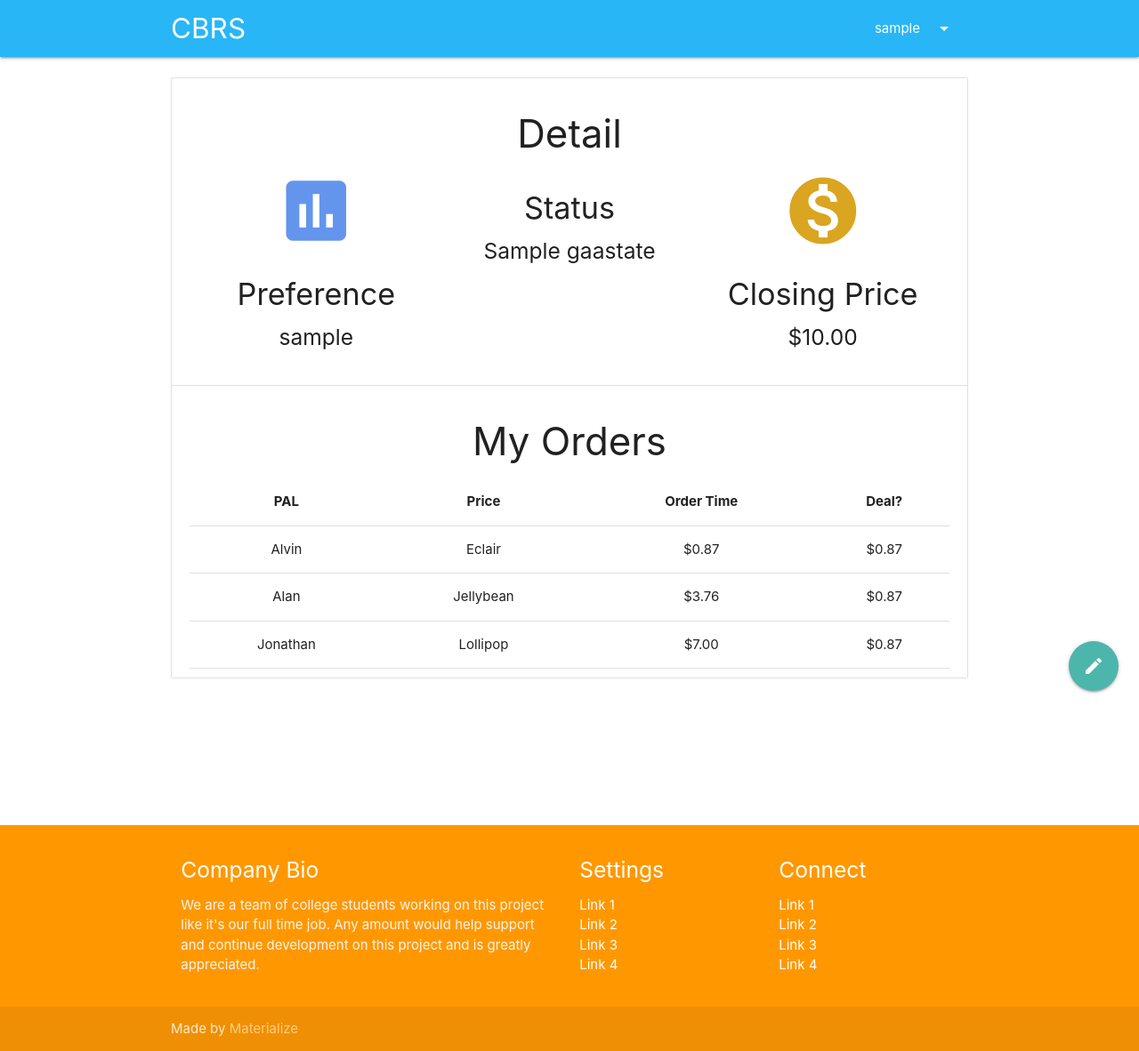
After one commit to Hsun-Yu/CBRS-Trading-System, a Django app: page //order in a window 1280 px wide. The commit adds this page. Shown: the whole page at 89% size. Run offline with Django 3.2, Linux system fonts and the light colour scheme; a user stored in the database is signed in; tables that the repository leaves empty hold one stand-in row (values such as "Sample post"); some libraries are stand-ins or nearby versions.

Commit message:
Finish order page

```diff
--- a/templates/main/layout.html
+++ b/templates/main/layout.html
@@ -23,7 +23,7 @@
     <li class="divider"></li>
     {% for group in request.user.groups.all %}
       {% if group.name == 'PAL' %}
-        <li><a href="trading/setprice">Price</a></li>
+        <li><a href="trading/price">Price</a></li>
         <li><a href="#!">Logs</a></li>
       {% endif %}
       {% if group.name == 'GAA' %}
@@ -38,11 +38,12 @@
     <li class="divider"></li>
     {% for group in request.user.groups.all %}
       {% if group.name == 'PAL' %}
-        <li><a href="trading/setprice">Price</a></li>
+        <li><a href="trading/price">Pricing & Detail</a></li>
         <li><a href="#!">Logs</a></li>
       {% endif %}
       {% if group.name == 'GAA' %}
-        <li><a href="#!">Orders</a></li>
+        <li><a href="trading/order">Orders & Detail</a></li>
+        <li><a href="trading/order">Market</a></li>
       {% endif %}
     {% endfor %}
     <li class="divider"></li>
--- a/trading/forms.py
+++ b/trading/forms.py
@@ -2,7 +2,7 @@ from django import forms
 from django.forms import ModelForm
 from django.contrib.auth.models import User
 from django.contrib.auth.forms import UserCreationForm
-from .models import PAL
+from .models import PAL, GAA
 
 class SignUpForm(UserCreationForm):
     userSelect = forms.ChoiceField(choices=[(1, "GAA"), (2, "PAL")])
@@ -16,4 +16,11 @@ class SignUpForm(UserCreationForm):
 class EditPALForm(ModelForm):
     class Meta:
         model = PAL
+        exclude = ()
         fields = ('numberOfRemaining', 'price')
+
+class EditGAAForm(ModelForm):
+    class Meta:
+        model = GAA
+        exclude = ()
+        fields = ('preference',)
--- a/trading/models.py
+++ b/trading/models.py
@@ -26,18 +26,18 @@ class GAAState(models.Model):
 
 class GAA(models.Model):
     user = models.OneToOneField(User, on_delete=models.CASCADE)
-    state = models.ForeignKey(GAAState, default=1, on_delete=models.CASCADE)
+    status = models.ForeignKey(GAAState, default=1, on_delete=models.CASCADE)
     preference = models.ForeignKey(PAL, on_delete=models.CASCADE, default=None, blank=True, null=True)
     def __str__(self):
         return self.user.username
 
 class Order(models.Model):
     GAA = models.ForeignKey(GAA, on_delete=models.CASCADE)
+    PAL = models.ForeignKey(PAL, on_delete=models.CASCADE, default=None, blank=True, null=True)
     price = models.DecimalField(max_digits=6, decimal_places=2)
     orderDatetime = models.DateTimeField(default=datetime.now)
     isFinish = models.BooleanField(default=False)
-    dealWith = models.ForeignKey(PAL, on_delete=models.CASCADE, default=None, blank=True, null=True)
     dealDateTime = models.DateTimeField(default=None, blank=True)
 
     def __str__(self):
-        return self.GAA.name
+        return self.GAA.user.username
--- /dev/null
+++ b/trading/templates/trading/order.html
@@ -0,0 +1,117 @@
+{% extends "main/layout.html" %}
+{% block content %}
+    {% load static %}
+
+    <div class="container">
+        <div class="fixed-action-btn">
+            <a title="Edit Detail" class="btn-floating btn-large teal lighten-2 modal-trigger" href="#modal1"><i class="material-icons">edit</i></a>
+        </div>
+          <!-- Modal Structure -->
+
+        <div id="modal1" class="modal">
+            <form method="post">
+                {% csrf_token %}
+                <div class="modal-content">
+                    <h4>Edit Detail</h4>
+                    <div id="preferenceselect"  class="row">
+                        <div class="input-field col s12">
+                            {{ form.preference }}
+                            <label>Preference</label>
+                        </div>
+                    </div>
+                </div>
+                <div class="modal-footer">
+                    <button type="submit" class="modal-close btn-flat">Edit</button>
+                </div>
+            </form>
+        </div>
+        <ul class="collection">
+            <li class="collection-item">
+                <h3 style="text-align: center;">Detail</h3>
+                <div class="row center">
+                    <div class="col s4">
+                        <i style="color: cornflowerblue;" class="large material-icons">assessment</i>
+                        <h4>Preference</h3>
+                        <h5>{{ gaa.preference }}</h5>
+                    </div>
+                    <div class="col s4">
+                    {% if gaa.status.name == "Idle" %}
+                        <i style="color: #ff8a65;" class="large material-icons">access_time</i>
+                    {% elif gaa.status.name == "Granted" %}
+                        <i style="color: #00bfa5;" class="large material-icons">check</i>
+                    {% elif gaa.status.name == "Authorized" %}
+                        <i style="color: #00bfa5;" class="large material-icons">done_all</i>
+                    {% endif %}
+                        <h4>Status</h3>
+                        <h5>{{ gaa.status }}</h5>
+                    </div>
+                    <div class="col s4">
+                        <i style="color: goldenrod;" class="large material-icons">monetization_on</i>
+                        <h4>Closing Price</h3>
+                        {% if orders.count == 0 %}
+                            <h5>None</h5>
+                        {% else %}
+                            <h5>${{ orders.0.price }}</h5>
+                        {% endif %}
+                    </div>
+                </div>
+            </li>
+            <li class="collection-item">
+                <h3 style="text-align: center;">My Orders</h3>
+                    {% if orders.count == 0 %}
+                        <h4 style="text-align: center;">Sorry, you have no orders.</h4>
+                    {% else %}
+                        <table class="highlight centered">
+                            <thead>
+                                <tr>
+                                    <th>PAL</th>
+                                    <th>Price</th>
+                                    <th>Order Time</th>
+                                    <th>Deal?</th>
+                                </tr>
+                            </thead>
+
+                            <tbody>
+                                <tr>
+                                    <td>Alvin</td>
+                                    <td>Eclair</td>
+                                    <td>$0.87</td>
+                                    <td>$0.87</td>
+                                </tr>
+                                <tr>
+                                    <td>Alan</td>
+                                    <td>Jellybean</td>
+                                    <td>$3.76</td>
+                                    <td>$0.87</td>
+                                </tr>
+                                <tr>
+                                    <td>Jonathan</td>
+                                    <td>Lollipop</td>
+                                    <td>$7.00</td>
+                                    <td>$0.87</td>
+                                </tr>
+                            </tbody>
+                        </table>
+                    {% endif %}
+
+
+
+
+            </li>
+        </ul>
+
+    </div>
+    <script>
+        document.addEventListener('DOMContentLoaded', function() {
+            var elems = document.querySelectorAll('.modal');
+            var instances = M.Modal.init(elems, options);
+          });
+
+          // Or with jQuery
+
+          $(document).ready(function(){
+            $('.modal').modal();
+          });
+    </script>
+
+{% endblock %}
--- a/trading/urls.py
+++ b/trading/urls.py
@@ -7,5 +7,6 @@ urlpatterns = [
     url(r'/login', views.loginView, name='loginView'),
     url(r'/signup', views.signupView, name='signupView'),
     url(r'/logout', views.logoutView, name='logoutView'),
-    url(r'/setprice', views.setPriceView, name='setPriceView'),
+    url(r'/price', views.priceView, name='priceView'),
+    url(r'/order', views.orderView, name='orderView'),
 ];
--- a/trading/views.py
+++ b/trading/views.py
@@ -1,10 +1,10 @@
 from django.shortcuts import render
 from django.http import HttpResponse, HttpResponseRedirect
-from .forms import SignUpForm, EditPALForm
+from .forms import SignUpForm, EditPALForm, EditGAAForm
 from django.contrib.auth.models import User, Group
 from django.contrib.auth.forms import AuthenticationForm
 from django.contrib.auth import login, logout, authenticate
-from .models import PAL, GAA, PALHistory
+from .models import PAL, GAA, PALHistory, Order
 from django.shortcuts import render, redirect
 from django.contrib import messages
 from django.contrib.auth import login as auth_login
@@ -71,19 +71,18 @@ def logoutView(request):
     messages.info(request, "Logged out successfully!")
     return redirect('/')
 
-def setPriceView(request):
+def priceView(request):
     if request.method == 'POST':
         form = EditPALForm(request.POST)
         if form.is_valid():
             pal = PAL.objects.get(user=request.user)
-            originalPrice = pal.price
             pal.price = form.cleaned_data.get('price')
             pal.numberOfRemaining = form.cleaned_data.get('numberOfRemaining')
             pal.save()
             history = PALHistory.objects.create(PAL=pal, price=pal.price)
             PALHistory.save(history)
             messages.success(request, f"Edited successfully~")
-            return HttpResponseRedirect('/trading/setprice')
+            return HttpResponseRedirect('/trading/price')
 
 
     if request.user.is_authenticated:
@@ -99,5 +98,27 @@ def setPriceView(request):
                 labels.append(i.updateDateTime.strftime('%Y-%m-%d %H:%M'))
 
             form = EditPALForm(instance=pal)
-            return render(request, 'trading/setprice.html', {'data':data, 'labels':labels, 'label':label, 'pal':pal, 'form':form})
+            numberOfDatas = 100
+            return render(request, 'trading/price.html', {'data':data[:numberOfDatas], 'labels':labels[:numberOfDatas], 'label':label, 'pal':pal, 'form':form})
     return redirect('/')
+
+def orderView(request):
+    if request.method == 'POST':
+        form = EditGAAForm(request.POST)
+        if form.is_valid():
+            gaa = GAA.objects.get(user=request.user)
+            gaa.preference = form.cleaned_data.get('preference')
+            gaa.save()
+            messages.success(request, f"Edited successfully~")
+            return HttpResponseRedirect('/trading/order')
+
+
+    if request.user.is_authenticated:
+        user = request.user
+        if GAA.objects.filter(user=user).exists():
+            gaa = GAA.objects.get(user=user)
+            orders = []
+            orders = Order.objects.filter(GAA=gaa)
+            form = EditGAAForm(instance=gaa)
+            return render(request, 'trading/order.html', {'gaa':gaa, 'form':form, 'orders':orders})
+    return redirect('/')
```
Also changed, not shown: trading/templates/trading/price.html (renamed from trading/templates/trading/setprice.html, +4 -4 lines), trading/migrations/0009_auto_20200601_0041.py (added), trading/migrations/0010_auto_20200601_1051.py (added).
